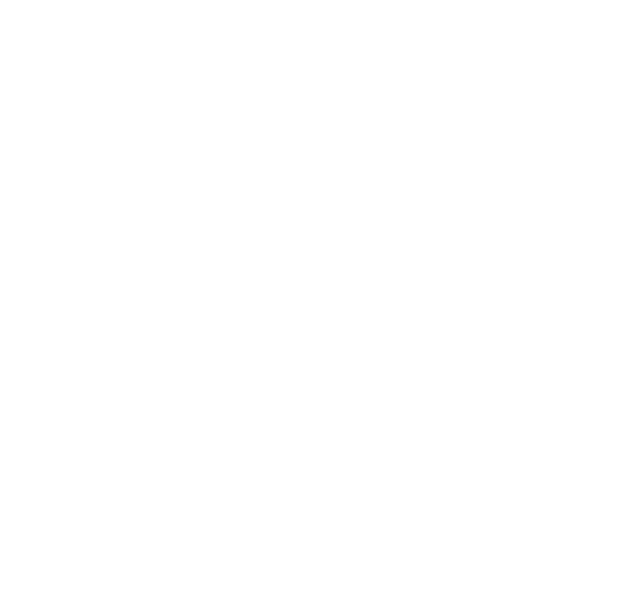
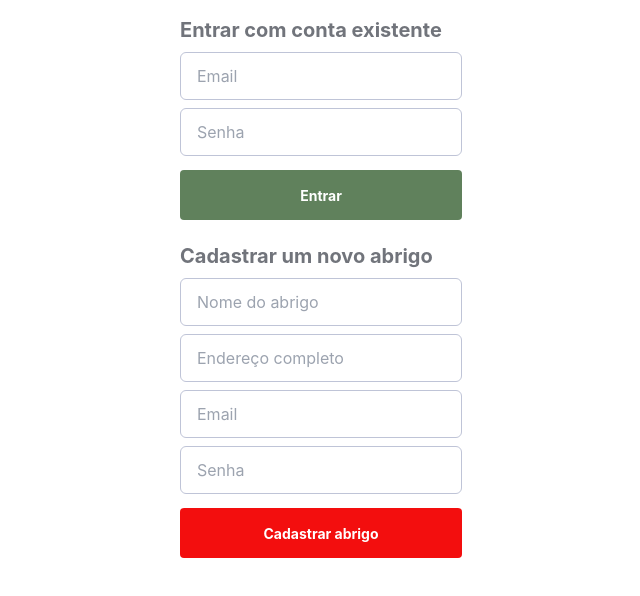
Before and after one commit to Encontrar-Pets/frontend, a React (Create React App) app: page /shelter in a window 1280 px wide. Before the commit this address had no page. Shown: the top 596 px of the page, without its empty margins (319-959 px from the left). Built offline with nearby package versions, Linux system fonts and the light colour scheme.

Commit message:
feat: add shelter dummy page

```diff
--- a/src/components/input/index.tsx
+++ b/src/components/input/index.tsx
@@ -10,8 +10,9 @@
   return (
     <div className="flex flex-col w-full">
       <input
-        className={`h-[48px] border-solid border-[1px] border-secondary-gray text-primary-gray rounded-md py-2 px-4 focus:outline-none ${props.error ? "border-primary-red" : ""
-          } ${props.className} `}
+        className={`h-[48px] border-solid border-[1px] border-secondary-gray text-primary-gray rounded-md py-2 px-4 focus:outline-none ${
+          props.error ? "border-primary-red" : ""
+        } ${props.className} `}
         placeholder={props.placeholder}
         value={props.value}
         onChange={(e) => props.onChange(e.target.value)}
--- /dev/null
+++ b/src/pages/add-shelter/index.tsx
@@ -0,0 +1,96 @@
+import useForm from "hooks/form";
+import Button from "components/button";
+import Input from "components/input";
+import { validate } from "utils/validate";
+
+const loginValidations = {
+  email: [validate.isEmpty()],
+  password: [validate.isEmpty()],
+};
+
+const addValidations = {
+  name: [validate.isEmpty()],
+  address: [validate.isEmpty()],
+  newEmail: [validate.isEmpty()],
+  newPassword: [validate.isEmpty()],
+};
+
+export default function AddShelter() {
+  const [loginForm, onChangeLoginForm] = useForm({
+    validations: loginValidations,
+  });
+  const [addForm, onChangeAddForm] = useForm({ validations: addValidations });
+
+  function handleLogin() {
+    const request = loginForm.values;
+    console.log("LOGIN", request);
+  }
+
+  function handleSignUp() {
+    const request = loginForm.values;
+    console.log("SIGN UP", request);
+  }
+
+  return (
+    <div className="flex w-full justify-center px-4">
+      <div className="flex flex-col max-w-96">
+        <h2 className="mt-4 text-xl font-bold text-primary-gray">
+          Entrar com conta existente
+        </h2>
+
+        <form className="my-2 space-y-2">
+          <Input
+            placeholder="Email"
+            value={loginForm.getValue("email") as string}
+            error={loginForm.getError("email")}
+            onChange={onChangeLoginForm("email")}
+          />
+          <Input
+            placeholder="Senha"
+            value={loginForm.getValue("password") as string}
+            error={loginForm.getError("password")}
+            onChange={onChangeLoginForm("password")}
+          />
+        </form>
+
+        <Button label="Entrar" onClick={loginForm.trySave(handleLogin)} />
+        <h2 className="mt-4 text-xl font-bold text-primary-gray">
+          Cadastrar um novo abrigo
+        </h2>
+
+        <form className="my-2 space-y-2">
+          <Input
+            placeholder="Nome do abrigo"
+            value={addForm.getValue("name") as string}
+            error={addForm.getError("name")}
+            onChange={onChangeAddForm("name")}
+          />
+          <Input
+            placeholder="Endereço completo"
+            value={addForm.getValue("address") as string}
+            error={addForm.getError("address")}
+            onChange={onChangeAddForm("address")}
+          />
+          <Input
+            placeholder="Email"
+            value={addForm.getValue("newEmail") as string}
+            error={addForm.getError("newEmail")}
+            onChange={onChangeAddForm("newEmail")}
+          />
+          <Input
+            placeholder="Senha"
+            value={addForm.getValue("newPassword") as string}
+            error={addForm.getError("newPassword")}
+            onChange={onChangeAddForm("newPassword")}
+          />
+        </form>
+
+        <Button
+          label="Cadastrar abrigo"
+          variant="secondary"
+          onClick={addForm.trySave(handleSignUp)}
+        />
+      </div>
+    </div>
+  );
+}
--- a/src/routes.tsx
+++ b/src/routes.tsx
@@ -4,6 +4,7 @@
 import PetList from "pages/petlist";
 import Playbook from "pages/playbook";
 import ShelterManagement from "pages/shelter-management";
+import AddShelter from "pages/add-shelter";
 
 export default function AppRoutes() {
   return (
@@ -13,6 +14,7 @@
         <Route path="/find-pet" element={<PetList />} />
         <Route path="/playbook" element={<Playbook />} />
         <Route path="/shelter-management" element={<ShelterManagement />} />
+        <Route path="/shelter" element={<AddShelter />} />
       </Routes>
     </Router>
   );
--- /dev/null
+++ b/src/utils/validate.ts
@@ -0,0 +1,76 @@
+export const formatOnlyNumbers = (data: string) => data?.replace(/[^0-9]/g, "");
+
+export type TValidate = [(value: any, form: any) => any, string];
+
+const removeSpace = (value: string): string => value?.replace(/\s/, "") || "";
+
+const isEmpty = (message?: string): TValidate => [
+  (value: any) =>
+    typeof value === "string" ? !removeSpace(value).length : !value,
+  message || "Campo deve ser preenchido",
+];
+
+const isEmptySelect = (message?: string): TValidate => [
+  (value: { value: string }) => !value?.value,
+  message || "Campo deve ser selecionado",
+];
+
+const isEmptyPhoto = (message?: string): TValidate => [
+  (value: { base64: string }) => !value?.base64,
+  message || "Campo deve ser preenchido",
+];
+
+const isEmail = (message?: string): TValidate => [
+  (value) =>
+    !value.match(/^[a-z0-9._-]+@[a-z0-9]+\.[a-z]+(\.[a-z]+)?$/i)?.length,
+  message || "Email inválido",
+];
+
+const isCellphone = (message?: string): TValidate => [
+  (value) => !(formatOnlyNumbers(value).length === 11),
+  message || "Celular inválido",
+];
+
+const isTelephone = (message?: string): TValidate => [
+  (value) => !(removeSpace(value).length === 13),
+  message || "Telefone inválido",
+];
+
+const isValidToken = (message?: string, size?: number): TValidate => [
+  (value) => !(removeSpace(value).length === 4 || size),
+  message || "Token deve ser preenchido",
+];
+
+const isChecked = (message?: string): TValidate => [
+  (value) => !value,
+  message || "Não selecionado",
+];
+
+const onlyNumbers = (message?: string): TValidate => [
+  (value) => formatOnlyNumbers(value),
+  message || "Somente números",
+];
+
+const onlyNumeric = (message?: string): TValidate => [
+  (value) => !/^[+-]?\d+(\.\d+)?$/.test(value),
+  message || "Somente números",
+];
+
+const hasQuantCharacters = (quant: number, message?: string): TValidate => [
+  (value) => value.length < quant,
+  message || "Poucos caracteres",
+];
+
+export const validate = {
+  isEmpty,
+  isEmptySelect,
+  isEmptyPhoto,
+  isEmail,
+  isCellphone,
+  isTelephone,
+  isValidToken,
+  isChecked,
+  onlyNumbers,
+  onlyNumeric,
+  hasQuantCharacters,
+};
```
Also changed, not shown: src/components/button/index.tsx (+13 -4 lines).
